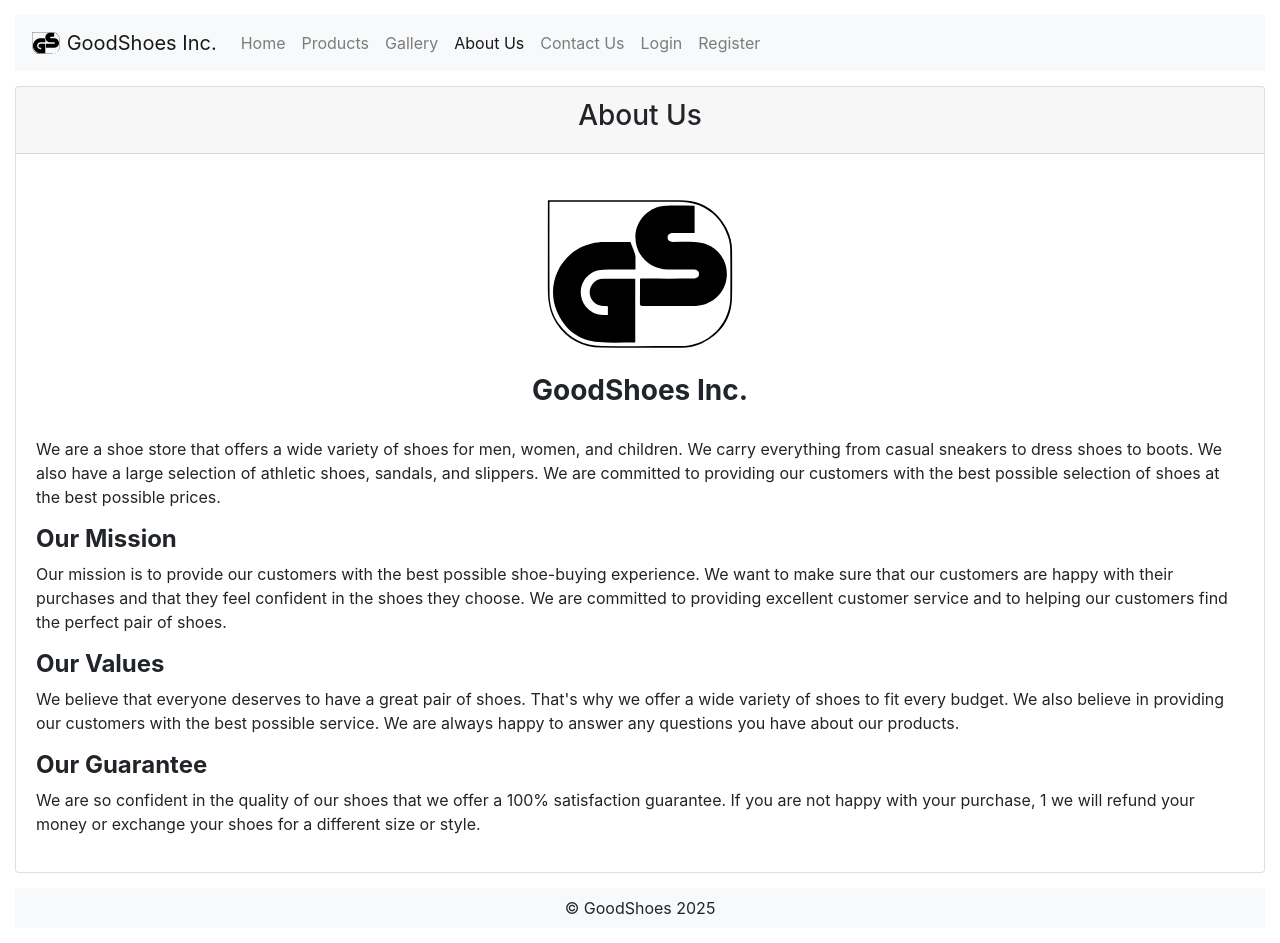
After one commit to rayhanadri/goodshoes, a PHP site: page /about_us.php in a window 1280 px wide. The commit adds this page. Run offline with PHP 8.4, Linux system fonts and the light colour scheme; some libraries are stand-ins or nearby versions.

Commit message:
add gallery and about us

```diff
--- /dev/null
+++ b/about_us.php
@@ -0,0 +1,64 @@
+<!doctype html>
+<html lang="en">
+<?php
+include "views/header.php";
+include "crud/crud.php";
+$crud = new crud();
+?>
+
+<body>
+    <div class="container-fluid" style="padding: 15px;">
+        <?php include "views/navbar.php"; ?>
+
+        <div class="row" style="padding-top: 15px;">
+            <div class="col-md-12">
+                <div class="card">
+                    <div class="card-header text-center">
+                        <h3>About Us</h3>
+                    </div>
+                    <div class="card-body">
+                        <div class="text-center" style="margin-bottom: 30px;">
+                            <img src="./img/icon/GS_logo.svg" width="200"class="d-inline-block align-top"
+                                alt="">
+                            <h3><b>GoodShoes Inc.</b></h3>
+                        </div>
+
+                        <p>
+                            We are a shoe store that offers a wide variety of shoes for men, women, and children. We
+                            carry everything from casual sneakers to dress shoes to boots. We also have a large
+                            selection of athletic shoes, sandals, and slippers. We are committed to providing our
+                            customers with the best possible selection of shoes at the best possible prices.
+                        </p>
+                        <h4><b>Our Mission</b></h4>
+                        <p>
+                            Our mission is to provide our customers with the best possible shoe-buying experience. We
+                            want to make sure that our customers are happy with their purchases and that they feel
+                            confident in the shoes they choose. We are committed to providing excellent customer service
+                            and to helping our customers find the perfect pair of shoes.
+                        </p>
+                        <h4><b>Our Values</b></h4>
+                        <p>
+                            We believe that everyone deserves to have a great pair of shoes. That's why we offer a wide
+                            variety of shoes to fit every budget. We also believe in providing our customers with the
+                            best possible service. We are always happy to answer any questions you have about our
+                            products.
+                        </p>
+                        <h4><b>Our Guarantee</b></h4>
+                        <p>
+                            We are so confident in the quality of our shoes that we offer a 100% satisfaction guarantee.
+                            If you are not happy with your purchase, 1 we will refund your money or exchange your shoes
+                            for a different size or style.
+                        </p>
+                    </div>
+                </div>
+            </div>
+        </div>
+        <?php include "views/footer.php"; ?>
+    </div>
+</body>
+
+</html>
+<script>
+    document.title = "Good Shoes Inc. About Us";
+    document.getElementById('linkAboutUs').classList.add('active');
+</script>
--- a/crud/crud.php
+++ b/crud/crud.php
@@ -209,4 +209,21 @@ class crud
 
         return json_encode($data);
     }
+
+    function getGallery()
+    {
+        $data = [];
+
+        $conn = $this->connect();
+        $sql = "SELECT id, image FROM gallery";
+        $result = $conn->query($sql);
+
+        while ($row = $result->fetch_object()) {
+            $data[] = $row; // Add each object to the array
+        }
+
+        $conn->close();
+
+        return json_encode($data);
+    }
 }
--- a/views/navbar.php
+++ b/views/navbar.php
@@ -12,7 +12,7 @@ if (isset($_SESSION['username'])) {
     <div class="col-md-12">
         <nav class="navbar navbar-expand-lg navbar-light bg-light">
             <a class="navbar-brand" href="./index.php"><img src="./img/icon/GS_logo.svg" width="30" height="30"
-                    class="d-inline-block align-top" alt=""> GoodShoes Inc.</a>
+                    class="d-inline-block align-top" alt="logo"> GoodShoes Inc.</a>
             <button class="navbar-toggler" type="button" data-toggle="collapse" data-target="#navbarNav"
                 aria-controls="navbarNav" aria-expanded="false" aria-label="Toggle navigation">
                 <span class="navbar-toggler-icon"></span>
@@ -26,10 +26,10 @@ if (isset($_SESSION['username'])) {
                         <a class="nav-link" id="linkProducts" href="./products.php">Products</a>
                     </li>
                     <li class="nav-item">
-                        <a class="nav-link" id="linkGallery" href="#">Gallery</a>
+                        <a class="nav-link" id="linkGallery" href="./gallery.php">Gallery</a>
                     </li>
                     <li class="nav-item">
-                        <a class="nav-link" id="linkAboutUs" href="#">About Us</a>
+                        <a class="nav-link" id="linkAboutUs" href="./about_us.php">About Us</a>
                     </li>
                     <li class="nav-item">
                         <a class="nav-link" id="linkContactUs" href="#">Contact Us</a>
```
Also changed, not shown: gallery.php (added, +46 -0 lines), gallery_old.php (added, +97 -0 lines), img/gallery/gallery_1.jfif (added), img/gallery/gallery_2.jfif (added), img/gallery/gallery_3.jfif (added), img/gallery/gallery_4.jfif (added).
